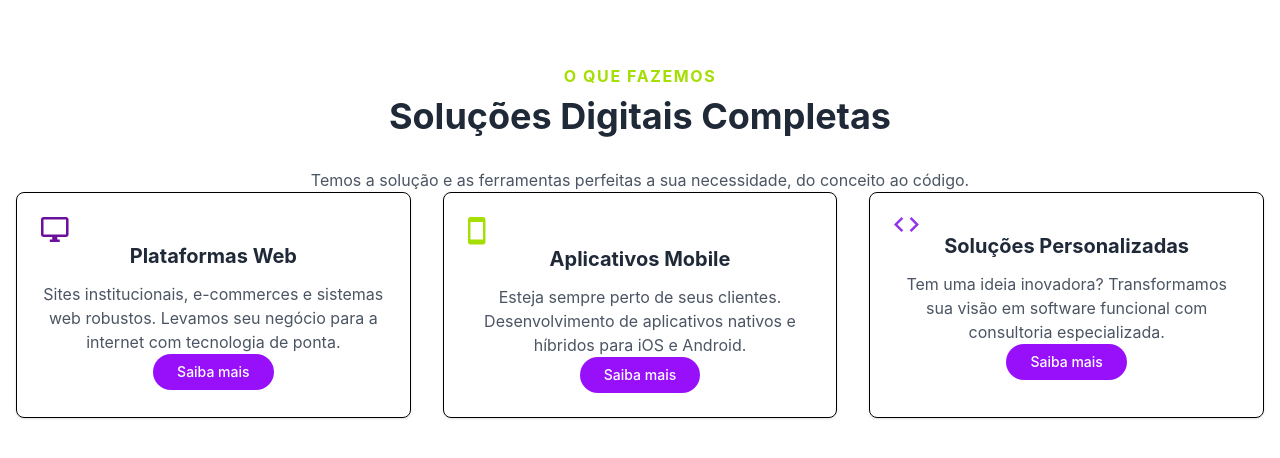
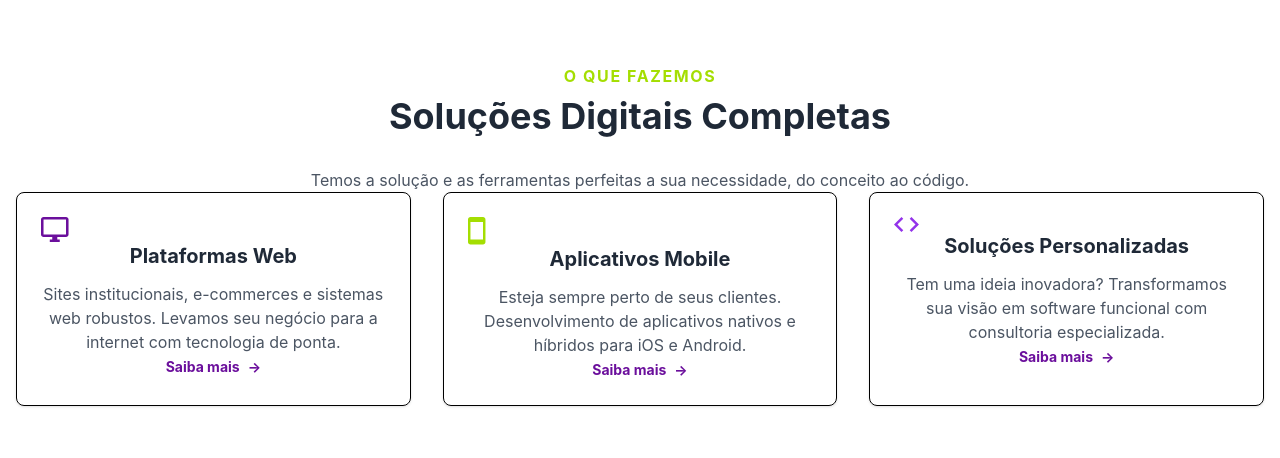
Before and after one commit to Caspessoa/HutDesignB, a React (Vite) app: page / in a window 1280 px wide. Shown: the top 458 px of the page. Built offline with nearby package versions, Linux system fonts and the light colour scheme.

Commit message:
feat: implementa links no lugar dos botões saiba mais

```diff
--- a/src/sections/Landing2/Solucoes_cards.jsx
+++ b/src/sections/Landing2/Solucoes_cards.jsx
@@ -31,9 +31,13 @@ export default function SolucoesDigitais() {
 
             <p className="text-[#4B5563]">Sites institucionais, e-commerces e sistemas web robustos. Levamos seu negócio para a internet com tecnologia de ponta.</p>
 
-            <button className="mt-auto px-6 py-2 bg-purple-600 text-white font-medium rounded-full hover:bg-purple-700 transition-colors text-sm">
-              Saiba mais
-            </button>
+            <a href="#contato"
+                className="mt-auto inline-flex items-center text-[#6B0F9C] font-bold hover:underline transition-all text-sm group">
+                Saiba mais
+                <span className="ml-2">
+                  →
+                </span>
+              </a>
 
           </div>
 
@@ -48,9 +52,13 @@ export default function SolucoesDigitais() {
 
             <p className="text-[#4B5563]">Esteja sempre perto de seus clientes. Desenvolvimento de aplicativos nativos e híbridos para iOS e Android.</p>
 
-            <button className="mt-auto px-6 py-2 bg-purple-600 text-white font-medium rounded-full hover:bg-purple-700 transition-colors text-sm">
-              Saiba mais
-            </button>
+             <a href="#contato"
+                className="mt-auto inline-flex items-center text-[#6B0F9C] font-bold hover:underline transition-all text-sm group">
+                Saiba mais
+                <span className="ml-2">
+                  →
+                </span>
+              </a>
 
           </div>
 
@@ -65,9 +73,13 @@ export default function SolucoesDigitais() {
 
             <p className="text-[#4B5563]">Tem uma ideia inovadora? Transformamos sua visão em software funcional com consultoria especializada.</p>
 
-            <button className="mt-auto px-6 py-2 bg-purple-600 text-white font-medium rounded-full hover:bg-purple-700 transition-colors text-sm">
-              Saiba mais
-            </button>
+             <a href="#contato"
+                className="mt-auto inline-flex items-center text-[#6B0F9C] font-bold hover:underline transition-all text-sm group">
+                Saiba mais
+                <span className="ml-2">
+                  →
+                </span>
+              </a>
 
           </div>
 
```
